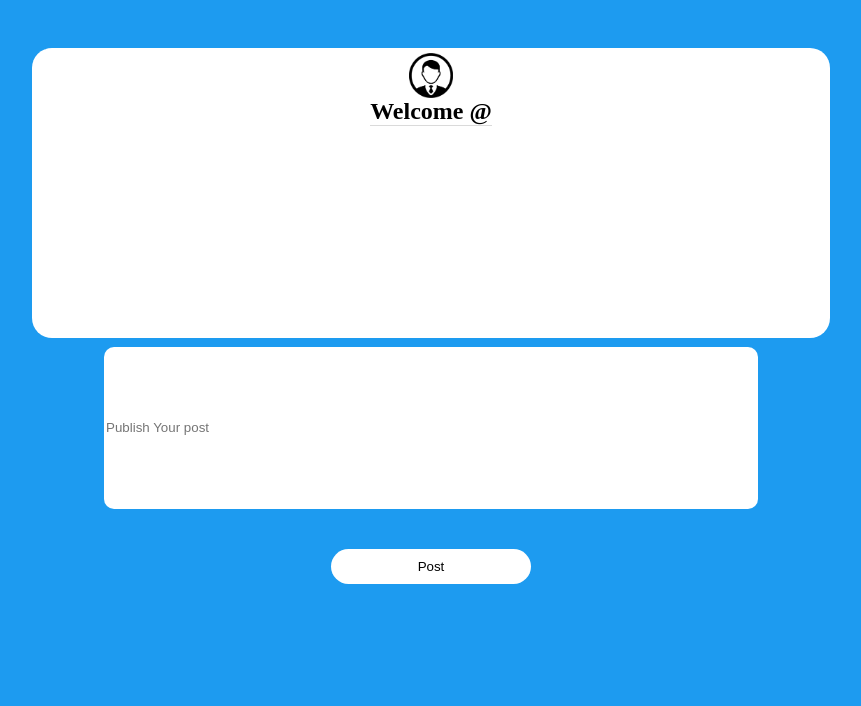
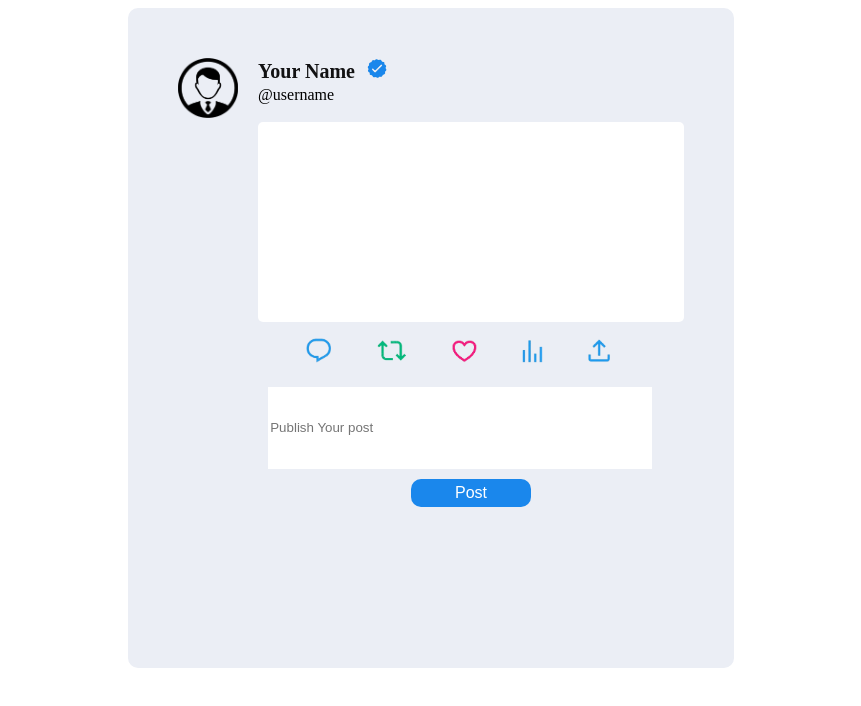
Before and after one commit to salman-aly/jS-Tasks, a plain HTML site: page Blogsite/post.html in a window 1280 px wide. Shown: the whole page, without its empty margins (209-1070 px from the left). Drawn offline with Linux system fonts and the light colour scheme.

Commit message:
working on ui

```diff
--- a/Blogsite/post.css
+++ b/Blogsite/post.css
@@ -1,89 +1,80 @@
-body {
-    background-color: #1D9BF0;
+.main-post-page{
+    background-color: #EBEEF5;
+    width: 40%;
+    margin: auto;
+    border-radius: 10px;
+    height: 70vh;
+    padding: 50px;
 }
 
-.main-container .screen {
-    width: 60% !important;
-    height: 230px;
-    outline: none;
-    margin-bottom: 80px;
-    border-radius: 20px;
-    background-color: #fff;
-    text-align: left;
-    padding-top: 60px;
-    padding-left: 40px;
-    margin-top: -40px;
+.top {
+    display: flex;
+    gap: 20px;
 }
 
-.second-container>input {
-    width: 650px !important;
-    height: 160px;
+.top img{
+   height: 60px;
+}
+.flex{
+    display: flex;
+    flex-direction: column;
+}
+.flex h4{
+    font-size: 20px;
+    line-height: 1.8;
+    color: rgb(17, 17, 18);
+    margin-top: -5px;
+}
+.flex h4 img{
+    height: 19px;
+}
+
+.flex span{
+    margin-top: -30px;
+}
+.main-container {
+    margin-left: 80px;
+}
+
+.main-container .screen{
+    width: 100% !important;
+    background-color: rgb(255, 255, 255) !important;
+    height: 200px;
+    border-radius: 5px;
+}
+
+.social img{
+    width: 350px;
+    margin-left: 30px;
+}
+
+.second-container input{
+    height: 30px;
+    width: 380px;
     outline: none;
     border: none;
-    border-radius: 10px;
-    margin-bottom: 40px;
-    margin-top: -100px;
-}
-
-.main-container {
-    display: flex;
-    flex-direction: column;
-    justify-content: center;
-    align-items: center;
-    width: 100% !important;
-    padding-top: 80px;
+    margin-left: 10px;
+    height: 80px;
 }
 
 .main-container button {
-    width: 200px;
-    border-radius: 20px;
+    width: 120px;
     border: none;
-    background-color: #fff;
-    padding: 10px;
-    color: #000000;
-}
-.main-container button:hover {
-    width: 200px;
-    border-radius: 20px;
-    border: none;
+    border-radius: 10px;
     background-color: #1A87EC;
-    padding: 10px;
-    color: #ffffff;
-    transition: 0.3s ease-out;
-    transform: translateY(2px);
+    font-size: 16px;
+    padding: 5px 20px ;
+    color: #fff;
+    display: flex;
+    justify-content: center;
+    align-items: center;
+    margin: 0 auto;
+    margin-top: 10px;
 }
 
-input #screen {
-    height: 250px !important;
+.main-container button:hover{
+    background-color: #fff;
+    color: black;
+    transition: ease-in;
+    transition: 0.3s;
 }
-
-/* .top {
-    background-image: url(images/team-hdr-img.jpg);
-    height: 300px;
-    background-size: cover;
-    background-repeat: no-repeat;
-    object-fit: cover;
-    opacity: 0.4;
-} */
-
-
-.top{
-    text-align: center;
-    font-size: 45px;
-    color: black !important;
-    display: flex;
-    justify-content: center;
-}
-
-.top h4{
-    font-size: 24px;
-    position: absolute;
-    margin-top: 90px;
-    border-bottom: 1px solid #dadada;
-}
-
-.top img{
-    height: 45px;
-    position: absolute;
-    margin-top: 45px;
-}
--- a/Blogsite/post.html
+++ b/Blogsite/post.html
@@ -4,25 +4,43 @@
 <head>
     <meta charset="UTF-8">
     <meta name="viewport" content="width=device-width, initial-scale=1.0">
-    <link rel="shortcut icon" href="images/WhatsApp_Image_2023-09-26_at_6.56.10_PM-removebg-preview.png" type="image/x-icon">
+    <link rel="shortcut icon" href="images/WhatsApp_Image_2023-09-26_at_6.56.10_PM-removebg-preview.png"
+        type="image/x-icon">
     <link rel="stylesheet" href="post.css">
-    <link  href="post.html">
+    <link href="post.html">
     <title>Post page</title>
 </head>
 
 <body>
+    <div class="main-post-page">
         <div class="top">
-        <h4 id="newUser">Welcome @ </h4>
-        <img src="images/png-clipart-computer-icons-user-profile-avatar-heroes-silhouette-removebg-preview.png" alt="">
+            <div>
+                <img src="images/png-clipart-computer-icons-user-profile-avatar-heroes-silhouette-removebg-preview.png"
+                    alt="">
             </div>
+            <div class="flex">
+                <h4> Your Name
+                    <img src="images/WhatsApp_Image_2023-09-26_at_6.56.10_PM-removebg-preview.png" alt="">
+                </h4>
+                <span>@username</span>
+            </div>
+        </div>
+
         <div class="main-container">
-        <div id="screen" class="screen" placeholder="Your post will display here"></div>
+            <div id="screen" class="screen" placeholder="Your post will display here"> </div>
+            <div class="social">
+                <img src="images/1000_F_588013666_DGfdIXYoJptm23isDFEGmCHgtf3IDbf9-removebg-preview.png" alt="">
+            </div>
+
             <div class="second-container">
                 <input type="text" id="textarea" placeholder="Publish Your post">
             </div>
             <!-- <input type="bu" onclick="showPost()"> -->
             <button onclick="showPost()" id="post">Post</button>
         </div>
+        &nbsp;
+    </div>
+
     <script src="app.js"></script>
 </body>
 
```
Also changed, not shown: Blogsite/index.html (+0 -1 lines), Blogsite/images/1000_F_588013666_DGfdIXYoJptm23isDFEGmCHgtf3IDbf9-removebg-preview.png (added). Lines whose indentation alone changed are shown as unchanged.
